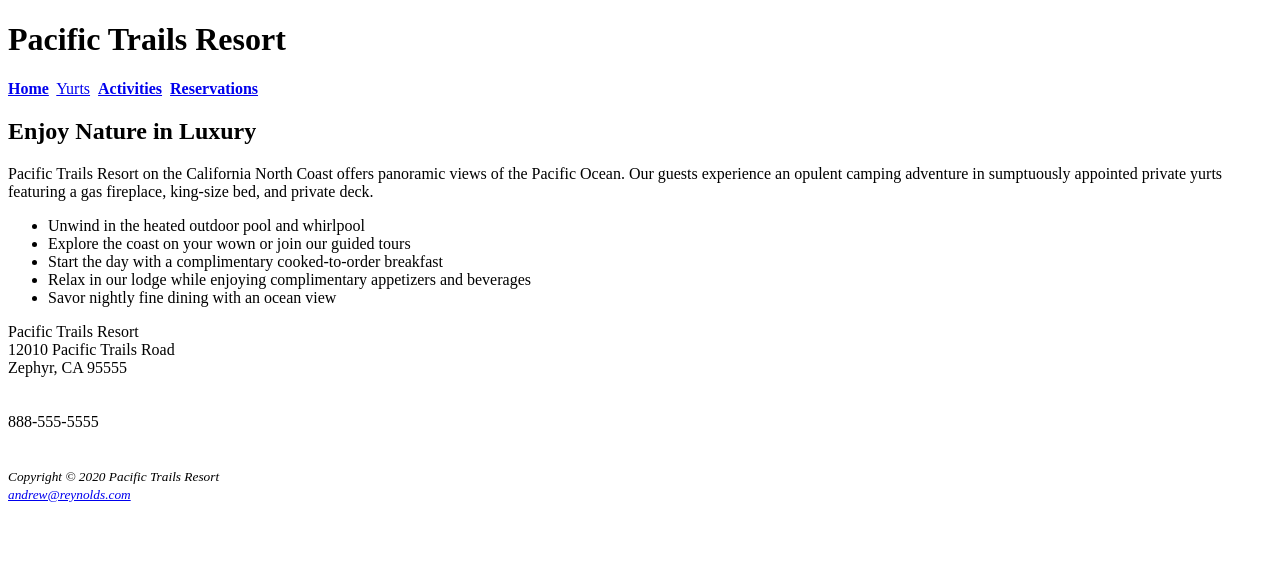
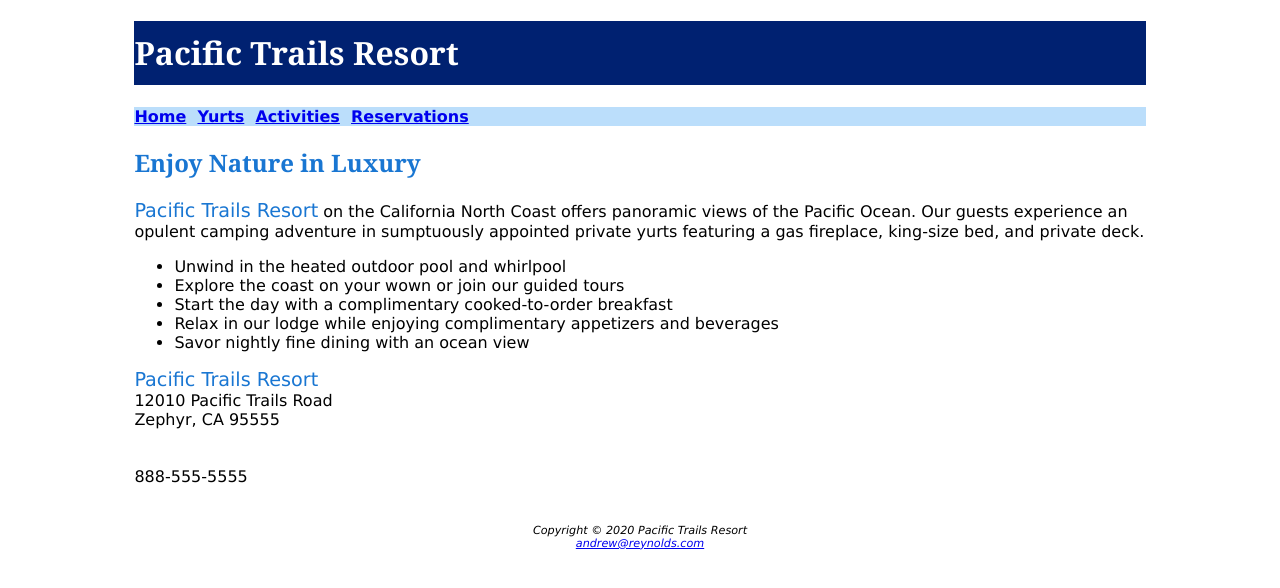
Before and after one commit to andrewrey/lab03_1030, a plain HTML site: page pacific/index.html in a window 1280 px wide. Drawn offline with Linux system fonts and the light colour scheme.

Commit message:
updated pacific for exercise

```diff
--- a/pacific/index.html
+++ b/pacific/index.html
@@ -5,25 +5,26 @@
     <meta http-equiv="X-UA-Compatible" content="IE=edge" />
     <meta name="viewport" content="width=device-width, initial-scale=1.0" />
     <title>Pacific Trails Resort</title>
+    <link rel="stylesheet" href="pacific.css" />
   </head>
   <body>
+    <div class="page_wrap">
       <header>
         <h1>Pacific Trails Resort</h1>
       </header>
       <nav>
-      <a href="index.html"><b>Home</b></a
-      >&nbsp; <a href="yurts.html">Yurts</a>&nbsp;
-      <a href="activities.html"><b>Activities</b></a
-      >&nbsp; <a href="reservations.html"><b>Reservations</b></a
-      >&nbsp;
+        <a href="index.html">Home</a>&nbsp; <a href="yurts.html">Yurts</a>&nbsp;
+        <a href="activities.html">Activities</a>&nbsp;
+        <a href="reservations.html">Reservations</a>&nbsp;
       </nav>
       <main>
         <h2>Enjoy Nature in Luxury</h2>
         <p>
-        Pacific Trails Resort on the California North Coast offers panoramic
-        views of the Pacific Ocean. Our guests experience an opulent camping
-        adventure in sumptuously appointed private yurts featuring a gas
-        fireplace, king-size bed, and private deck.
+          <span class="resort">Pacific Trails Resort</span> on the California
+          North Coast offers panoramic views of the Pacific Ocean. Our guests
+          experience an opulent camping adventure in sumptuously appointed
+          private yurts featuring a gas fireplace, king-size bed, and private
+          deck.
         </p>
         <ul>
           <li>Unwind in the heated outdoor pool and whirlpool</li>
@@ -36,19 +37,16 @@
           <li>Savor nightly fine dining with an ocean view</li>
         </ul>
         <div>
-        Pacific Trails Resort<br />
+          <span class="resort">Pacific Trails Resort</span><br />
           12010 Pacific Trails Road<br />
           Zephyr, CA 95555<br /><br /><br />
           888-555-5555<br /><br /><br />
         </div>
       </main>
       <footer>
-      <small
-        ><i
-          >Copyright &copy; 2020 Pacific Trails Resort<br />
-          <a href="mailto:andrew@reynolds.com">andrew@reynolds.com</a></i
-        ></small
-      >
+        Copyright &copy; 2020 Pacific Trails Resort<br />
+        <a href="mailto:andrew@reynolds.com">andrew@reynolds.com</a>
       </footer>
+    </div>
   </body>
 </html>
--- /dev/null
+++ b/pacific/pacific.css
@@ -0,0 +1,46 @@
+body {
+  background-color: #fff;
+  color: 666;
+  font-family: Verdana, Arial, sans-serif;
+}
+
+.page_wrap {
+  width: 80%;
+  margin: 0 auto;
+}
+
+header {
+  background-color: #002171;
+  color: #fff;
+  font-family: Georgia, "Times New Roman", Times, serif;
+}
+
+header h1 {
+  line-height: 200%;
+}
+
+nav {
+  font-weight: bold;
+  background-color: #bbdefb;
+}
+
+main h2 {
+  color: #1976d2;
+  font-family: Georgia, "Times New Roman", Times, serif;
+}
+
+dt {
+  color: #002171;
+  font-weight: bold;
+}
+
+.resort {
+  color: #1976d2;
+  font-size: 1.2em;
+}
+
+footer {
+  font-size: 0.7em;
+  font-style: italic;
+  text-align: center;
+}
```
Also changed, not shown: pacific/yurts.html (+14 -17 lines). Lines whose indentation alone changed are shown as unchanged.
